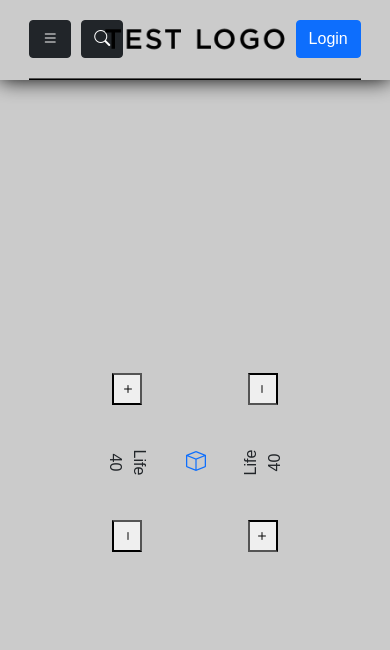
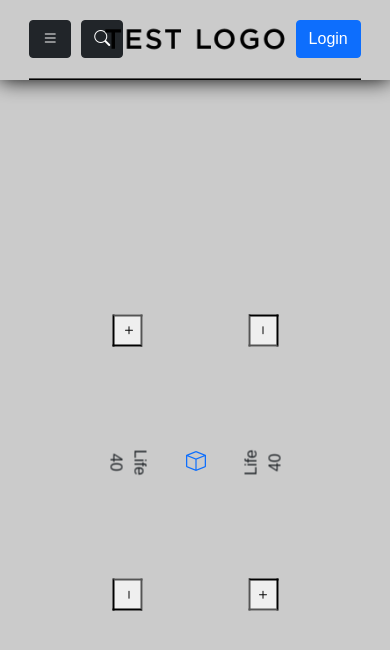
Before and after one commit to AntonioSanjuan/mtg-counter, a React (Create React App) app: page / in a window 390 px wide. Shown: the top 650 px of the page. Built offline with nearby package versions, Linux system fonts and the light colour scheme; no server answers.

Commit message:
ready to fix the bug about the mobile navbar

```diff
--- a/src/components/Board/Board.scss
+++ b/src/components/Board/Board.scss
@@ -17,6 +17,5 @@
     margin: 10px;
 
     align-items: center;
-    // to-do
-    // overflow: hidden;
+    overflow: hidden;
 }
--- a/src/components/CounterCarrousel/CounterCarrousel.scss
+++ b/src/components/CounterCarrousel/CounterCarrousel.scss
@@ -2,6 +2,8 @@
     display: flex;
     align-items: center;
     justify-content: center;
+
+    height: 100%;
 }
 
 .CounterCarrousel_ActionContainer {
@@ -18,6 +20,8 @@
     flex-direction: column;
     align-items: center;
     justify-content: center;
+
+    width: 70%;
 }
 
 .CounterCarrousel_TemporaryCount {
@@ -26,10 +30,6 @@
     justify-content: center;
 }
 
-.CounterCarrousel_CarrouselItemContainer {
-
-}
-
 .CounterCarrousel_CarrouselItem {
     padding: 0 10px;
     p {
--- a/src/components/Player/Player.tsx
+++ b/src/components/Player/Player.tsx
@@ -23,6 +23,7 @@ function Player({ player, rotation } : {player: FirebasePlayerDto, rotation: num
           transform: `rotate(${rotation}deg)`,
           transformOrigin: 'center',
           height: sizes.width,
+          width: sizes.height,
         }
       }
       className="Player_MainContainer"
```
